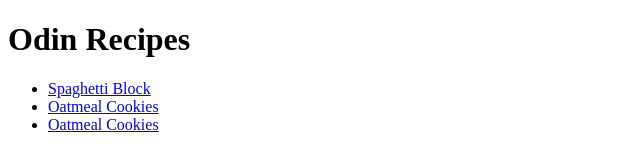
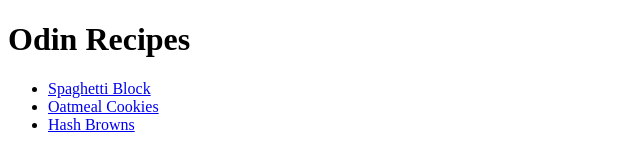
Before and after one commit to Monatric/odin-recipes, a plain HTML site: page index.html in a window 1280 px wide. Shown: the full height of the page, 0-640 px from the left. Drawn offline with Linux system fonts and the light colour scheme.

Commit message:
Changed the hash-browns link title to appropriate title

```diff
--- a/index.html
+++ b/index.html
@@ -10,7 +10,7 @@
     <ul>
         <li><a href="recipes/lasagna.html">Spaghetti Block</a></li>
         <li><a href="recipes/oatmeal-cookies.html">Oatmeal Cookies</a></li>
-        <li><a href="recipes/hash-browns.html">Oatmeal Cookies</a></li>
+        <li><a href="recipes/hash-browns.html">Hash Browns</a></li>
     </ul>
 </body>
 </html>
```
